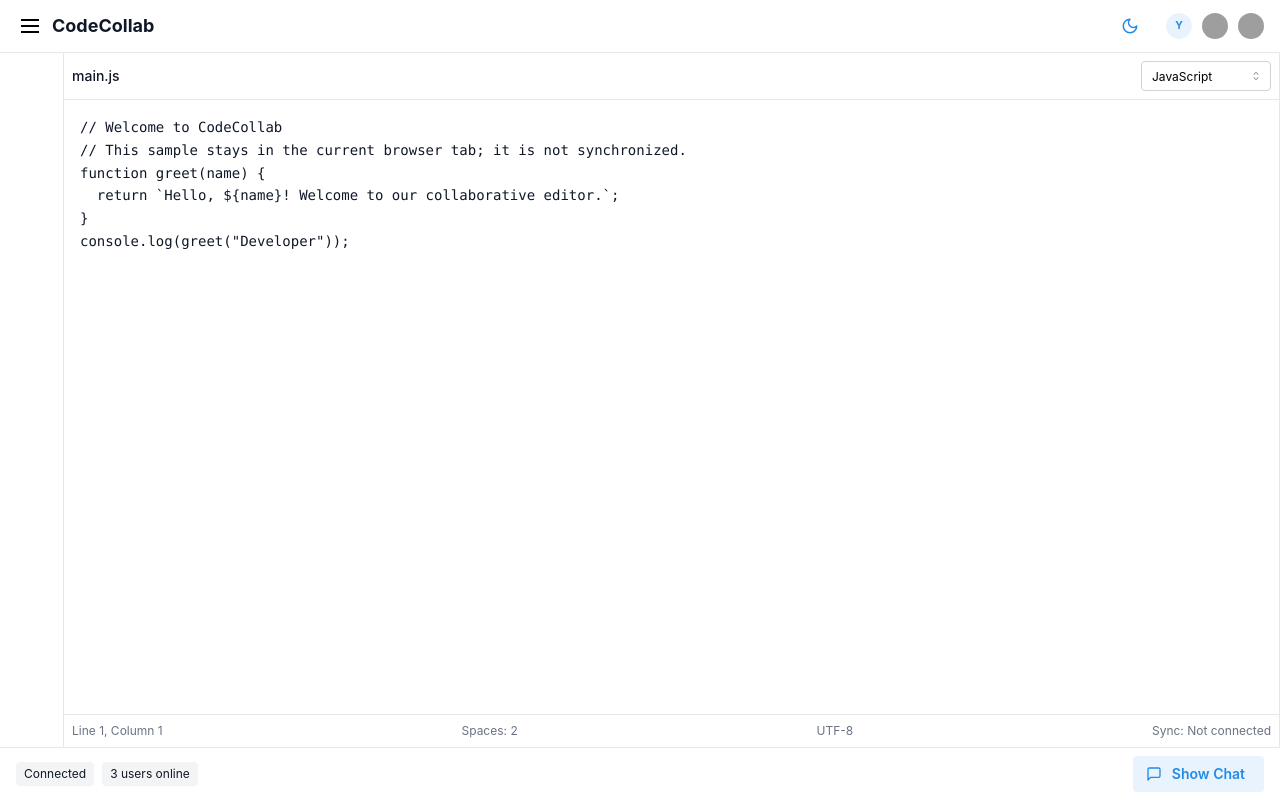
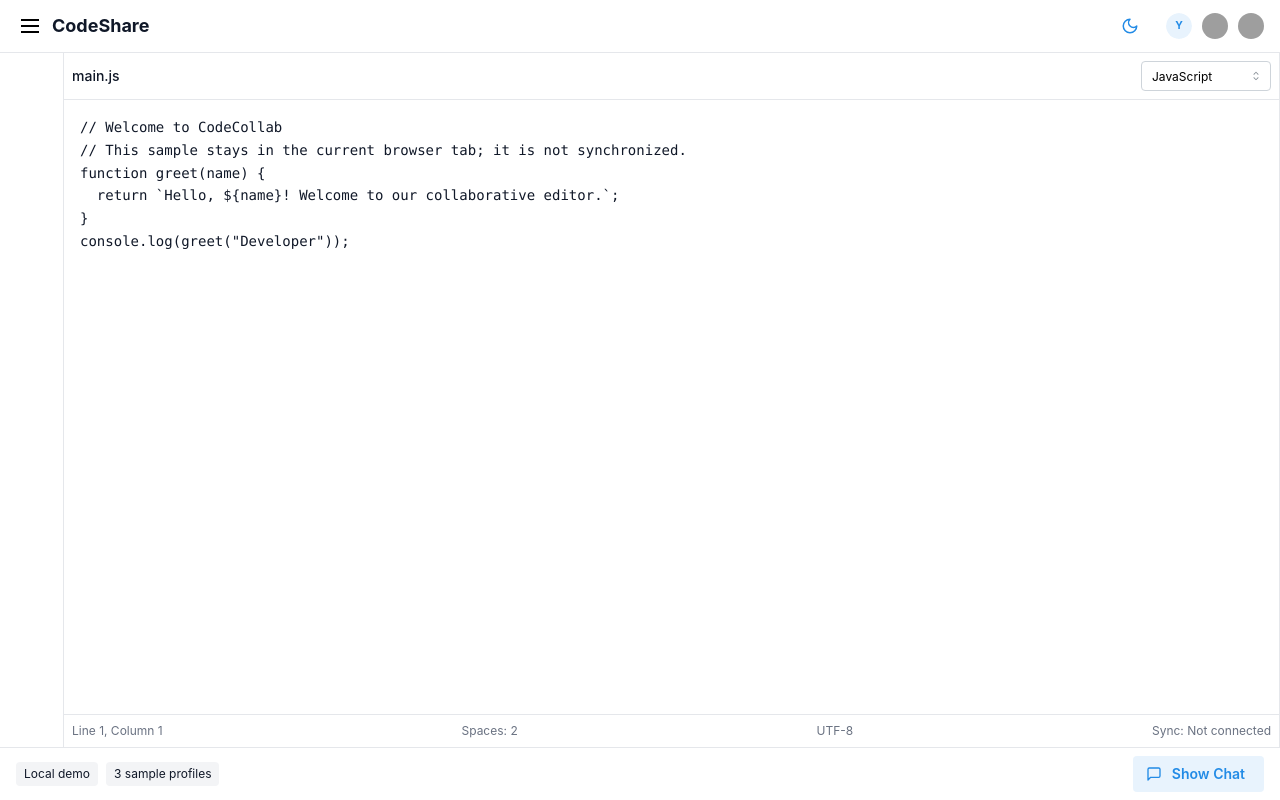
Before and after one commit to Brajesh31/CodeShare, a Next.js app: page /editor in a window 1280 px wide. Built offline with nearby package versions, Linux system fonts and the light colour scheme; grey boxes are pictures that could not be loaded.

Commit message:
fix: make app/editor/page.tsx labels and behavior accurate

```diff
--- a/app/editor/page.tsx
+++ b/app/editor/page.tsx
@@ -24,7 +24,7 @@ const EditorApp: React.FC = () => {
           <div className="flex items-center gap-2">
             <Burger opened={opened} onClick={toggle} size="sm" />
             <Text size="lg" fw={700}>
-              CodeCollab
+              CodeShare
             </Text>
           </div>
           <div className="flex items-center gap-2">
@@ -62,12 +62,12 @@ const EditorApp: React.FC = () => {
           <div
             className={`px-2 py-1 text-xs rounded ${darkMode ? 'bg-gray-700' : 'bg-gray-100'}`}
           >
-            Connected
+            Local demo
           </div>
           <div
             className={`px-2 py-1 text-xs rounded ${darkMode ? 'bg-gray-700' : 'bg-gray-100'}`}
           >
-            3 users online
+            3 sample profiles
           </div>
         </div>
         <Button
```
